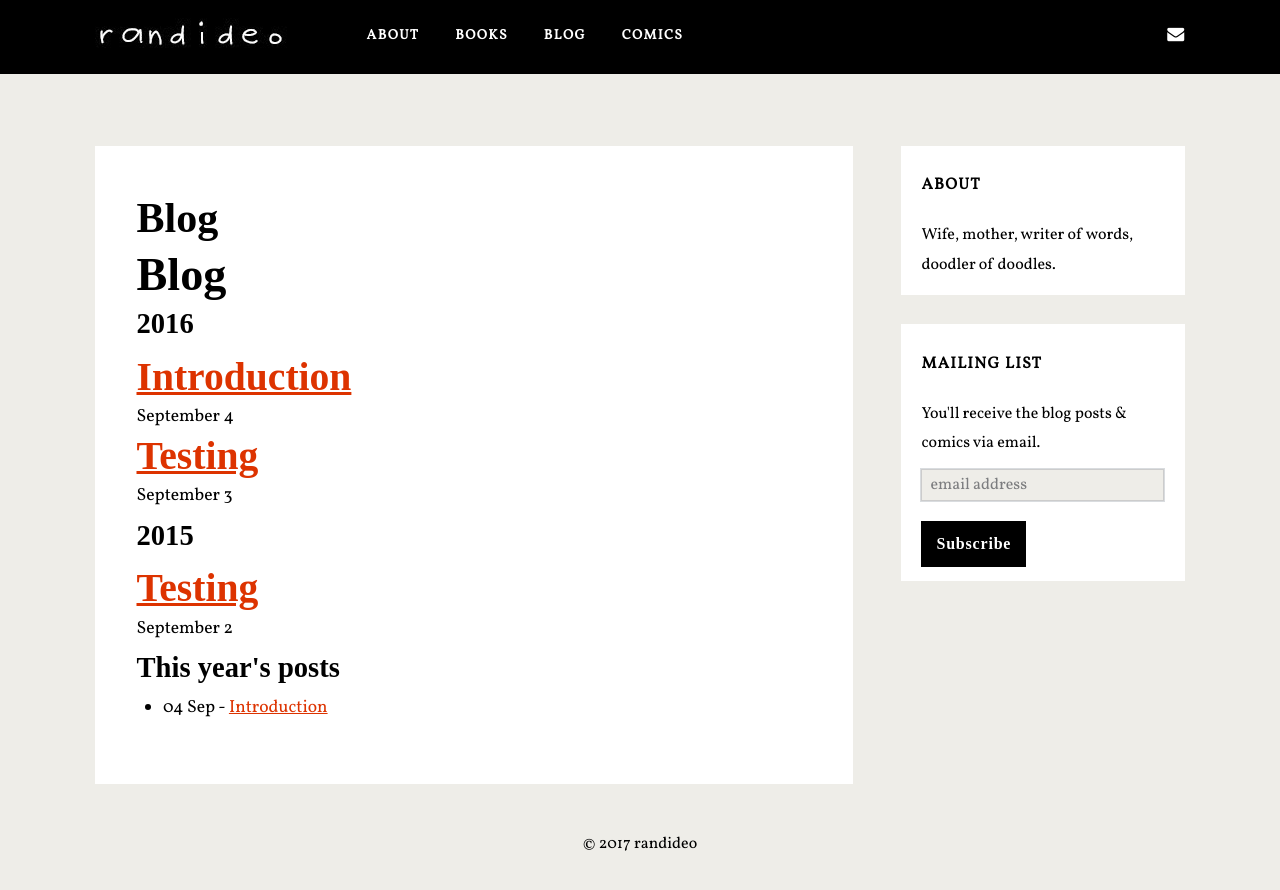
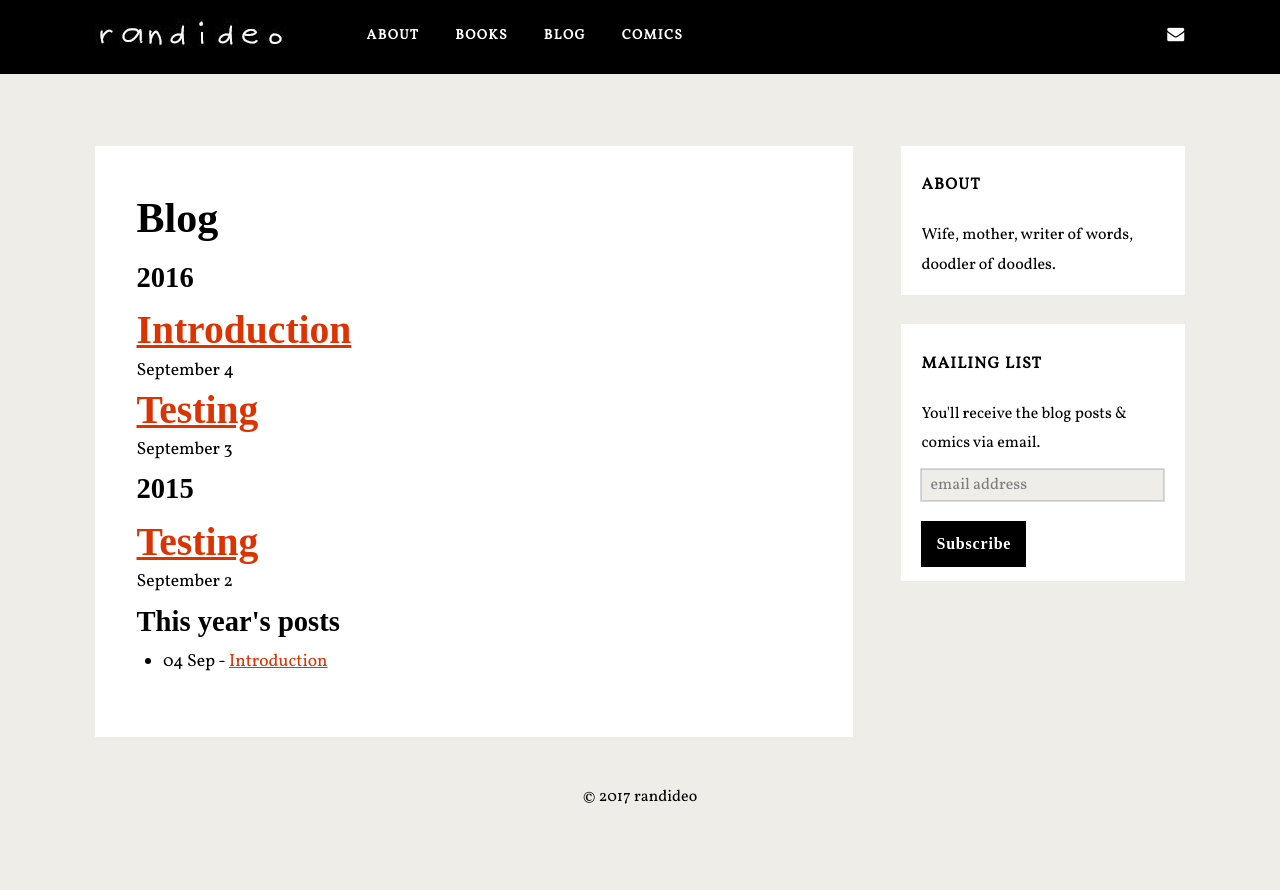
Before and after one commit to randideo/randideo.github.io, a Jekyll site: the page built from blog.html, in a window 1280 px wide. Shown: the top 890 px of the page. Built offline with Jekyll 4.4.1, drawn with Linux system fonts in a browser that asks for light colours; nearby versions of some CDN libraries; some web fonts are replaced; comment, search, counter and statistics services are not loaded.

Commit message:
Create blog.html

```diff
--- a/blog.html
+++ b/blog.html
@@ -3,11 +3,7 @@ layout: page
 title: Blog
 ---
 
-<article class="archive" itemscope itemtype="http://schema.org/CreativeWork">
-
-  <header class="entry-header">
-    <h1 class="entry-title" itemprop="headline">{{ page.title }}</h1>
-  </header>
+<article class="archive">
 
   {% for post in site.posts %}
     {% unless post.category == "portfolio" %}
```
